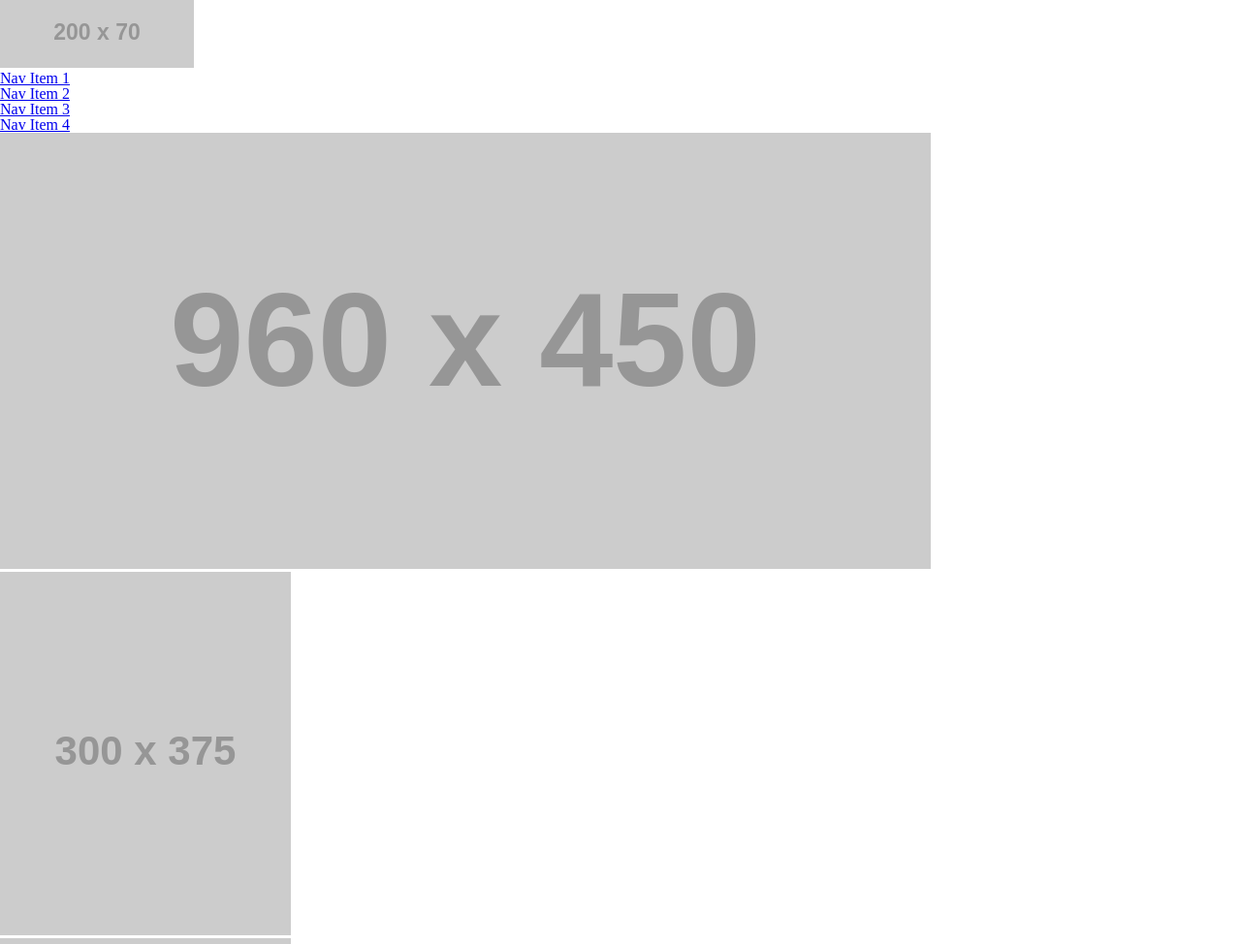
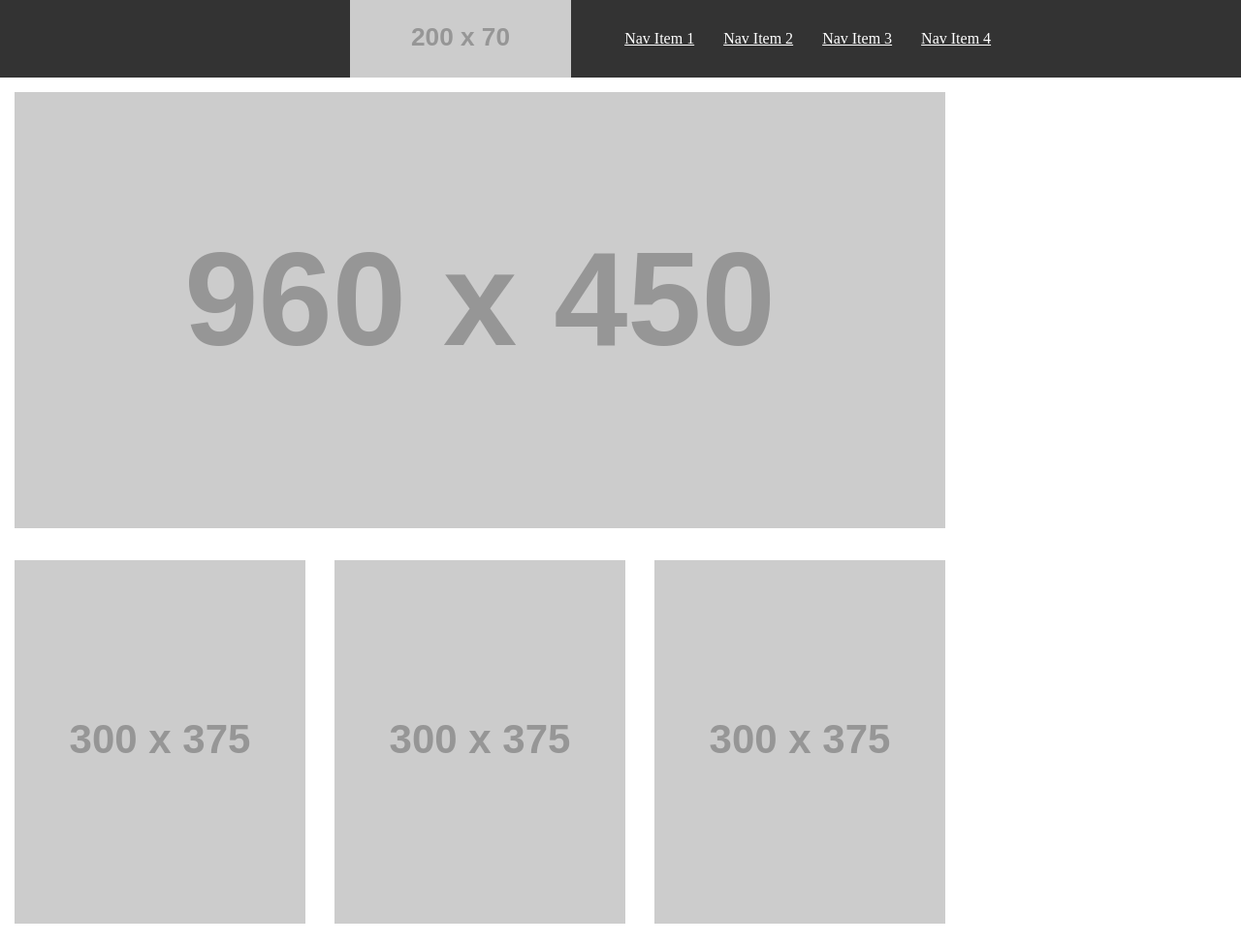
Before and after one commit to BrandynVay/wireframe-exercise, a plain HTML site: page index.html in a window 1280 px wide. Shown: the top 974 px of the page at 97% size. Drawn offline with Linux system fonts and the light colour scheme; placeholder pictures from the web are drawn by us.

Commit message:
some padding changes

```diff
--- a/css/style.css
+++ b/css/style.css
@@ -0,0 +1,54 @@
+header img {
+  height: 80px;
+  padding: 15px;
+  margin-left: 27%;
+}
+
+header {
+  background-color: #333;
+  top: 0;
+  left: 0;
+  right: 0;
+  height: 80px;
+  display: flex;
+  align-items: center;
+}
+
+header ul {
+  list-style-type: none;
+  margin: 12px;
+  padding: 13px;
+  overflow: hidden;
+  background-color: #333;
+}
+
+li {
+  float: left;
+}
+
+li a {
+  display: block;
+  color: white;
+  text-align: center;
+  padding: 15px 15px;
+}
+
+li a:hover {
+  background-color: #111;
+}
+
+header img:hover {
+  background-color: #111
+}
+
+main img{
+  margin: auto;
+  border: 3px;
+  padding: 15px;
+}
+
+section img {
+  margin: auto;
+  border: 3px;
+  padding: 15px;
+}
--- a/index.html
+++ b/index.html
@@ -10,7 +10,7 @@
 <body>
 
   <header>
-    <img src="https://placehold.it/200x70/ddd" alt="logo" title="logo">
+    <img src="https://placehold.it/200x70/333" alt="logo" title="logo">
     <ul>
       <li>
         <a href="#">Nav Item 1</a>
```
Also changed, not shown: img/wireframe-NOT-pro.png (added), img/wireframe-annotated.png (added), img/wireframe-comp.png (added), 1 other file.
